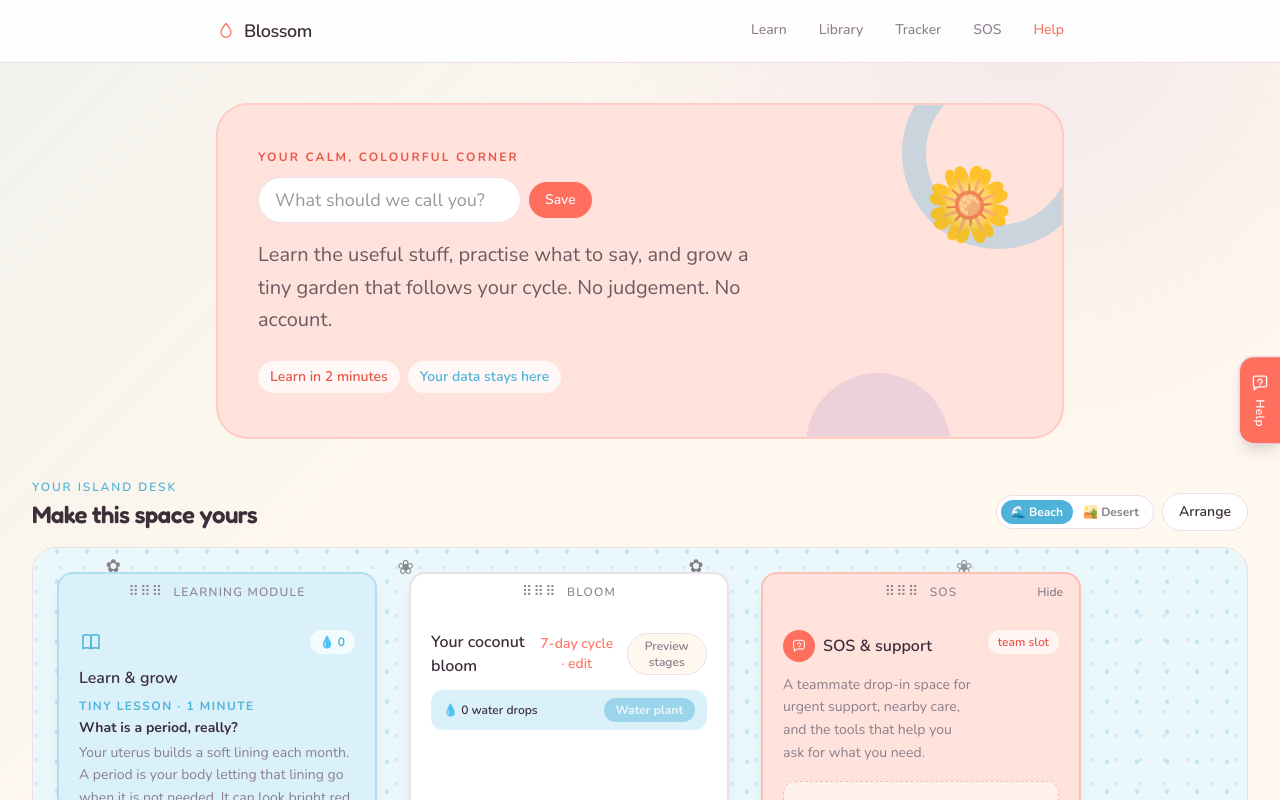
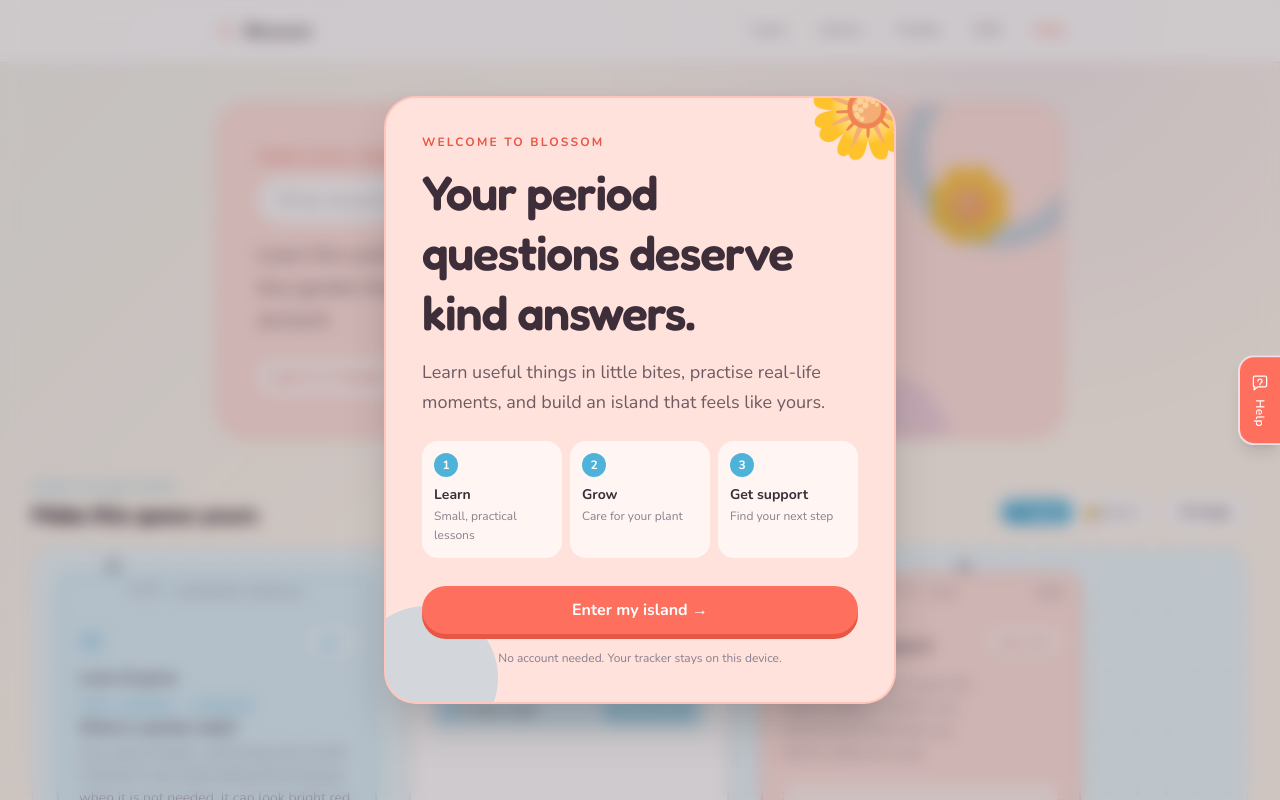
Before and after one commit to Chlabc/Catalyst-2026, a Next.js app: page / in a window 1280 px wide. Shown: the top 800 px of the page. Built offline with nearby package versions, Linux system fonts and the light colour scheme.

Commit message:
Add welcome gate experience

```diff
--- a/src/app/page.tsx
+++ b/src/app/page.tsx
@@ -1,10 +1,12 @@
 import { Container } from "@/components/ui/Container";
 import { Greeting } from "@/components/Greeting";
 import { WidgetCanvas } from "@/components/canvas/WidgetCanvas";
+import { WelcomeGate } from "@/components/WelcomeGate";
 
 export default function Home() {
   return (
     <>
+      <WelcomeGate />
       <Container>
         <div className="py-8 sm:py-10">
           <div className="relative overflow-hidden rounded-[2rem] border-2 border-primary/20 bg-primary-soft px-6 py-8 sm:px-10 sm:py-11">
--- /dev/null
+++ b/src/components/WelcomeGate.tsx
@@ -0,0 +1,76 @@
+"use client";
+
+import { useEffect, useState } from "react";
+
+const WELCOME_KEY = "blossom_has_seen_welcome";
+
+export function WelcomeGate() {
+  const [isOpen, setIsOpen] = useState(false);
+  const [loaded, setLoaded] = useState(false);
+
+  useEffect(() => {
+    try {
+      setIsOpen(window.localStorage.getItem(WELCOME_KEY) !== "true");
+    } catch {
+      // If storage is unavailable, a welcoming first view is still safe.
+      setIsOpen(true);
+    }
+    setLoaded(true);
+  }, []);
+
+  function enterIsland() {
+    try {
+      window.localStorage.setItem(WELCOME_KEY, "true");
+    } catch {
+      // The page remains usable even when the preference cannot be saved.
+    }
+    setIsOpen(false);
+  }
+
+  if (!loaded || !isOpen) return null;
+
+  return (
+    <div
+      role="dialog"
+      aria-modal="true"
+      aria-labelledby="welcome-title"
+      className="fixed inset-0 z-50 flex items-center justify-center bg-foreground/25 p-4 backdrop-blur-sm"
+    >
+      <section className="relative w-full max-w-lg overflow-hidden rounded-[2rem] border-2 border-primary/25 bg-primary-soft p-7 shadow-2xl sm:p-9">
+        <div aria-hidden className="absolute -right-8 -top-9 text-8xl opacity-80">🌼</div>
+        <div aria-hidden className="absolute -bottom-12 -left-8 h-36 w-36 rounded-full bg-secondary/25" />
+        <div className="relative">
+          <p className="text-xs font-bold uppercase tracking-[0.18em] text-primary-dark">Welcome to Blossom</p>
+          <h1 id="welcome-title" className="mt-3 max-w-sm text-4xl font-semibold leading-tight tracking-tight text-foreground sm:text-5xl">
+            Your period questions deserve kind answers.
+          </h1>
+          <p className="mt-4 max-w-md text-base leading-relaxed text-foreground/75 sm:text-lg">
+            Learn useful things in little bites, practise real-life moments, and build an island that feels like yours.
+          </p>
+
+          <div className="mt-6 grid gap-2 sm:grid-cols-3">
+            {[
+              ["1", "Learn", "Small, practical lessons"],
+              ["2", "Grow", "Care for your plant"],
+              ["3", "Get support", "Find your next step"],
+            ].map(([number, title, description]) => (
+              <div key={number} className="rounded-2xl bg-white/70 p-3">
+                <span className="flex h-6 w-6 items-center justify-center rounded-full bg-secondary text-xs font-bold text-white">{number}</span>
+                <p className="mt-2 text-sm font-bold text-foreground">{title}</p>
+                <p className="mt-0.5 text-xs leading-relaxed text-text-muted">{description}</p>
+              </div>
+            ))}
+          </div>
+
+          <button
+            onClick={enterIsland}
+            className="mt-7 w-full rounded-full bg-primary px-5 py-3 text-base font-bold text-white shadow-[0_5px_0_var(--primary-dark)] transition-transform hover:-translate-y-0.5 active:translate-y-0 active:shadow-none"
+          >
+            Enter my island →
+          </button>
+          <p className="mt-4 text-center text-xs text-text-muted">No account needed. Your tracker stays on this device.</p>
+        </div>
+      </section>
+    </div>
+  );
+}
```
Also changed, not shown: 1 other file (tests, documents, lock files or other folders).
